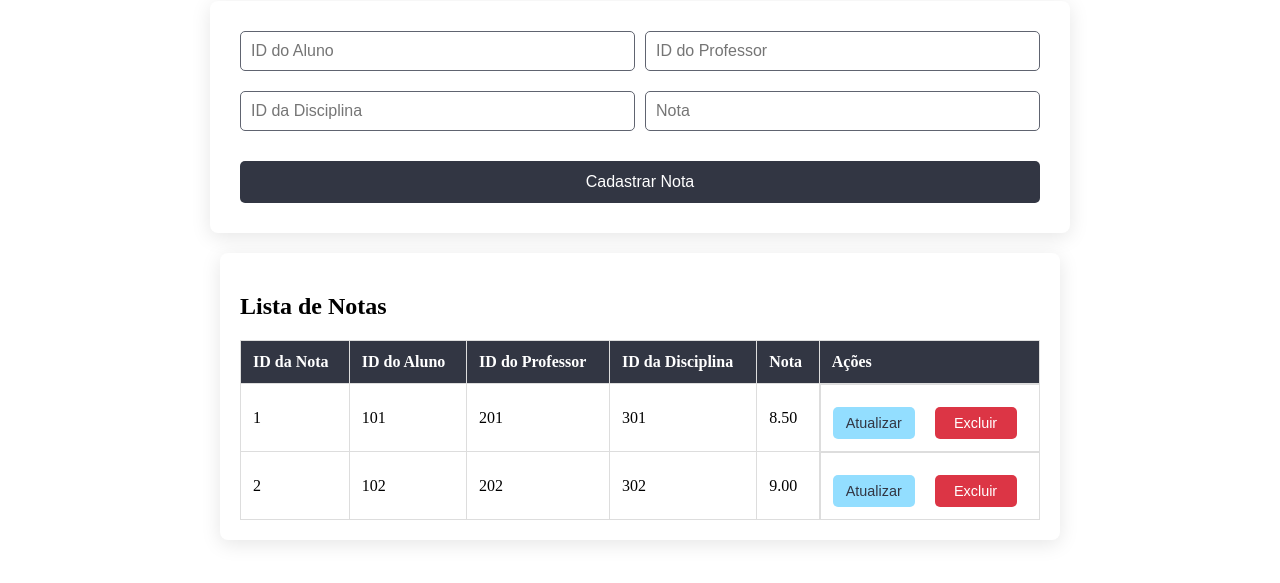
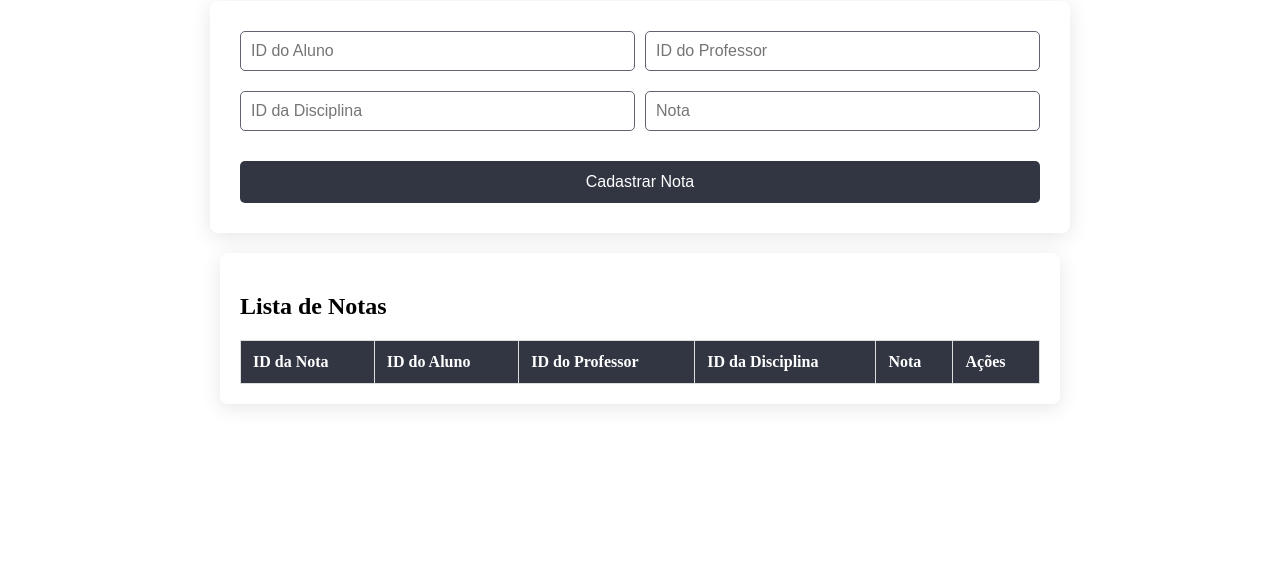
Before and after one commit to Auriacarvalho/Casa-da-Musica, a website: page Notas.html in a window 1280 px wide. Shown: the part 79-662 px from the top of the page. Drawn offline with Linux system fonts and the light colour scheme.

Commit message:
Update Notas.html

```diff
--- a/Notas.html
+++ b/Notas.html
@@ -196,35 +196,6 @@
                     <th>ID da Disciplina</th>
                     <th>Nota</th>
                     <th>Ações</th>
-                </tr>
-            </thead>
-            <tbody>
-                <tr>
-                    <td>1</td>
-                    <td>101</td>
-                    <td>201</td>
-                    <td>301</td>
-                    <td>8.50</td>
-                    <td class="action-buttons">
-                        <button class="button-update">Atualizar</button>
-                        <button class="button-delete">Excluir</button>
-                    </td>
-                </tr>
-                <tr>
-                    <td>2</td>
-                    <td>102</td>
-                    <td>202</td>
-                    <td>302</td>
-                    <td>9.00</td>
-                    <td class="action-buttons">
-                        <button class="button-update">Atualizar</button>
-                        <button class="button-delete">Excluir</button>
-                    </td>
-                </tr>
-                <!-- Adicione mais linhas conforme necessário -->
-            </tbody>
-        </table>
-    </div>
 
 </body>
 </html>
```
